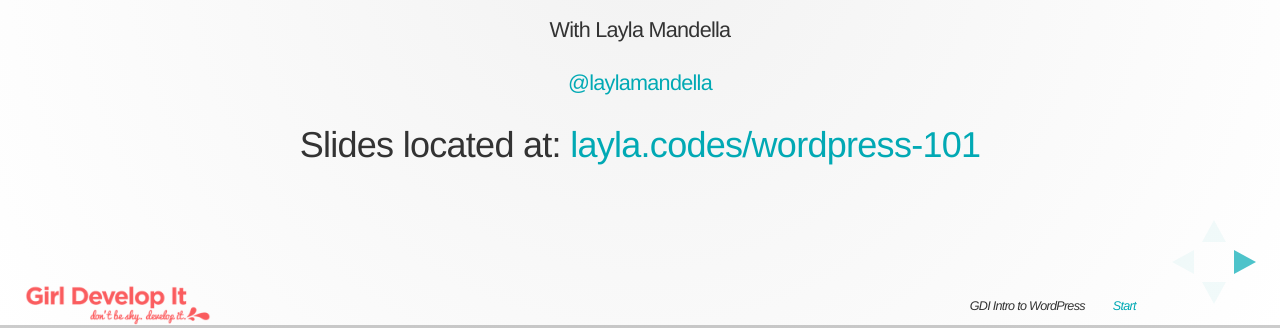
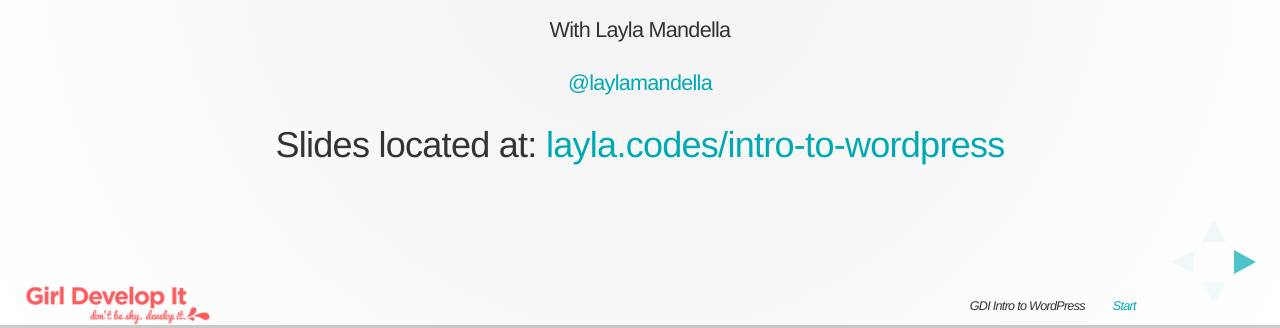
Before and after one commit to layla37/GDI-WordPress-101, a plain HTML site: page index.html in a window 1280 px wide. Shown: the part 472-800 px from the top of the page. Drawn offline with Linux system fonts and the light colour scheme.

Commit message:
adjust list item

```diff
--- a/index.html
+++ b/index.html
@@ -4,7 +4,7 @@
 	<head>
 		<meta charset="utf-8">
 
-		<title>Girl Develop It - WordPress 101</title>
+		<title>Girl Develop It - Intro to WordPress</title>
 
 		<meta name="description" content="Girl Develop It framework for easily creating beautiful presentations using HTML in GDI theme. Forked from Hakim El Hattab's reveal.js">
 
@@ -47,7 +47,7 @@
 					</p>
 
 					<p>
-						Slides located at: <a href="http://www.layla.codes/wordpress-101">layla.codes/wordpress-101</a>
+						Slides located at: <a href="http://www.layla.codes/wordpress-101">layla.codes/intro-to-wordpress</a>
 					</p>
 
 				</section>
```
